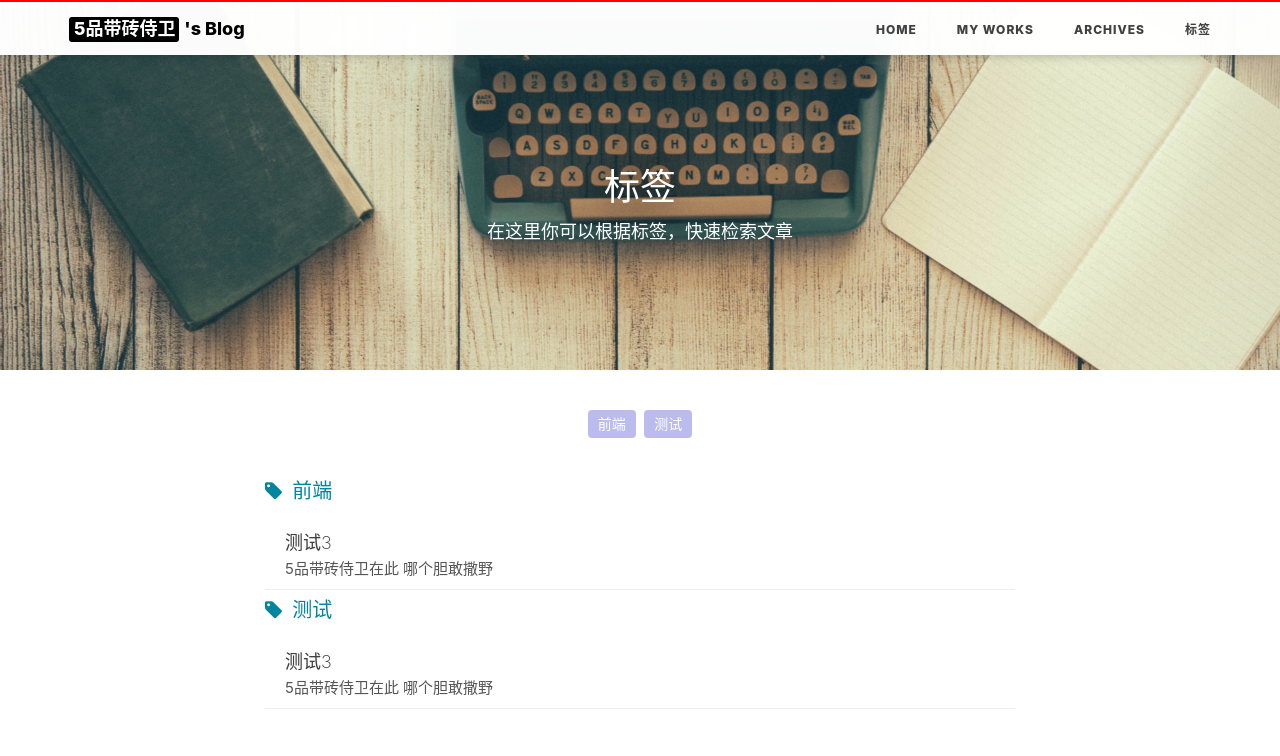
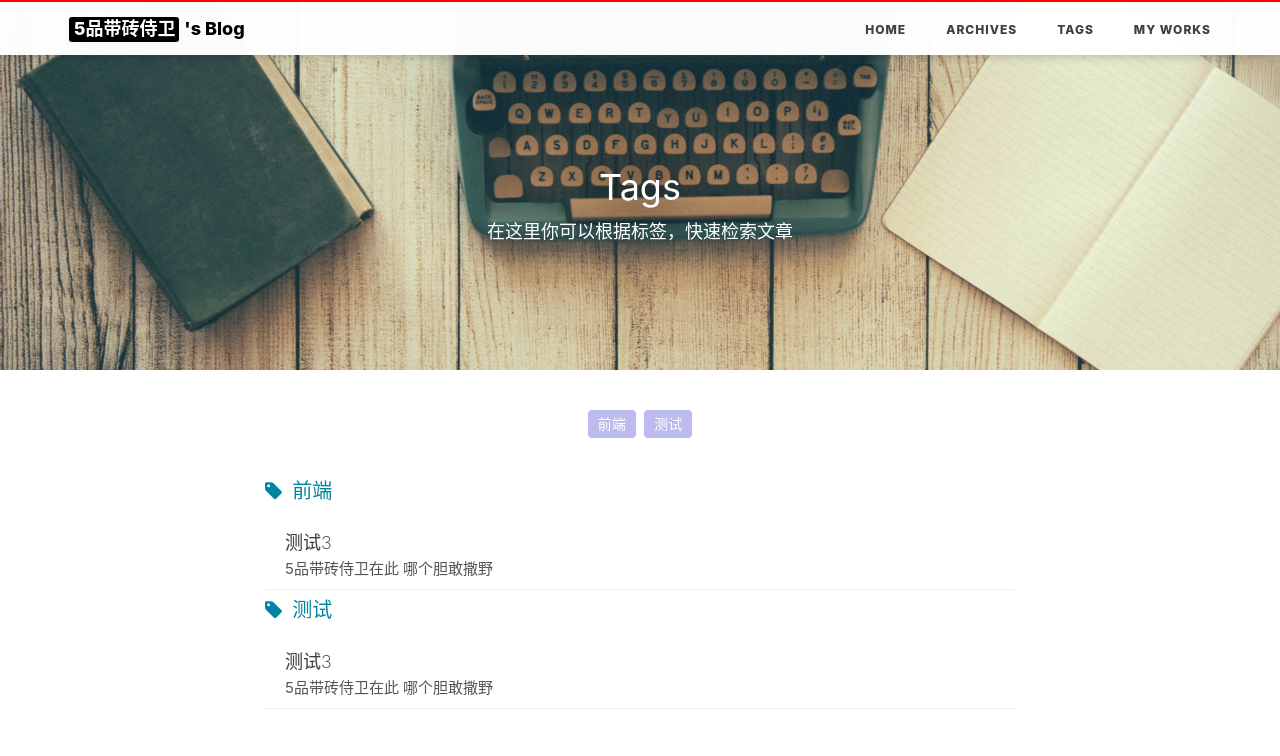
Before and after one commit to zhushuaihua/zhushuaihua.github.io, a plain HTML site: page tags/index.html in a window 1280 px wide. Shown: the top 756 px of the page. Drawn offline with nearby package versions, Linux system fonts and the light colour scheme; some packages are replaced by stand-ins of ours; a script that the page names is missing; files whose address does not match are found by name.

Commit message:
Site updated: 2017-06-29 22:53:05

```diff
--- a/tags/index.html
+++ b/tags/index.html
@@ -18,7 +18,7 @@
     <link rel="stylesheet" href="//cdn.bootcss.com/font-awesome/4.6.3/css/font-awesome.css">
     <title>
 
-        标签｜5品带砖侍卫&#39;s blog
+        Tags｜5品带砖侍卫&#39;s blog
 
     </title>
 
@@ -80,14 +80,6 @@
 
 
                         <li>
-                            <a href="/my-works/">My Works</a>
-                        </li>
-
-
-
-
-
-                        <li>
                             <a href="/archives/">Archives</a>
                         </li>
 
@@ -96,7 +88,15 @@
 
 
                         <li>
-                            <a href="/tags/">标签</a>
+                            <a href="/tags/">Tags</a>
+                        </li>
+
+
+
+
+
+                        <li>
+                            <a href="/my-works/">My Works</a>
                         </li>
 
 
@@ -151,7 +151,7 @@
         <div class="row">
             <div class="col-lg-8 col-lg-offset-2 col-md-10 col-md-offset-1 ">
                 <div class="site-heading text-center">
-                    <h1>标签</h1>
+                    <h1>Tags</h1>
                     <span class="subheading">在这里你可以根据标签，快速检索文章</span>
                 </div>
             </div>
```
Also changed, not shown: 2017/06/25/hello-world/index.html (+9 -9 lines), 2017/06/26/测试3/index.html (+9 -9 lines), 2017/06/29/哈哈哈/index.html (+9 -9 lines), archives/2017/06/index.html (+9 -9 lines), archives/2017/index.html (+9 -9 lines), archives/index.html (+9 -9 lines), index.html (+9 -9 lines), my-works/index.html (+9 -9 lines), tags/前端/index.html (+9 -9 lines), tags/测试/index.html (+9 -9 lines).
